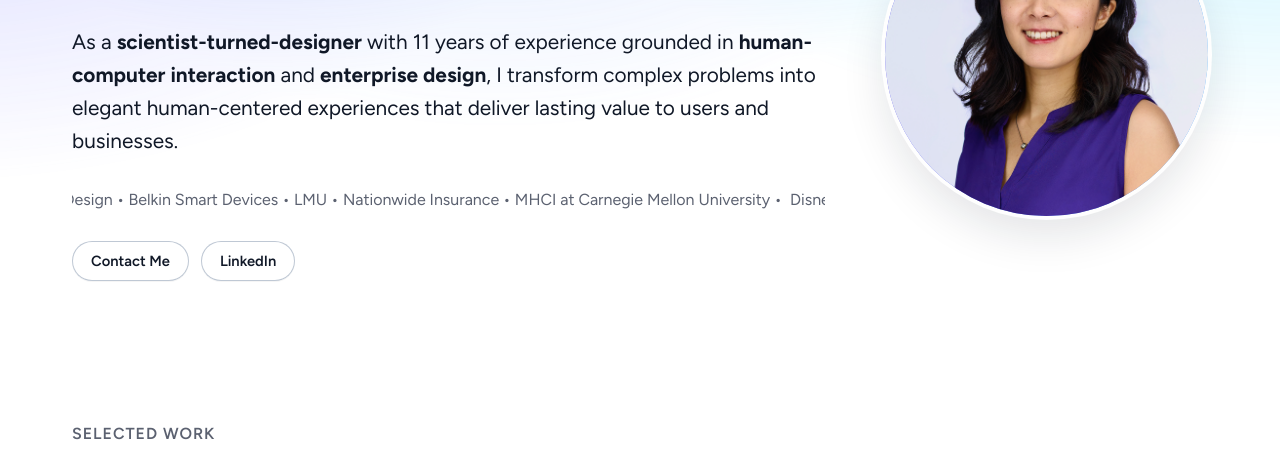
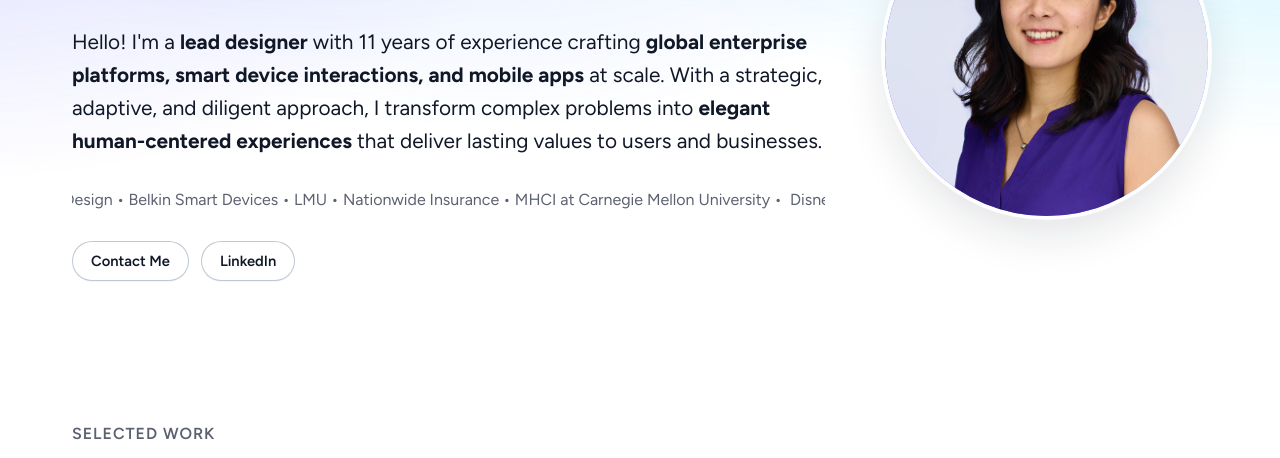
Before and after one commit to wincaroline/portfolio2026, a website: page index.html in a window 1280 px wide. Shown: the part 342-800 px from the top of the page. Drawn offline with Linux system fonts and the light colour scheme.

Commit message:
More SEO Optimization

```diff
--- a/index.html
+++ b/index.html
@@ -3,7 +3,7 @@
   <head>
     <meta charset="UTF-8" />
     <meta name="viewport" content="width=device-width, initial-scale=1.0" />
-    <title>Caroline Win – Product Designer, Researcher, & Builder</title>
+    <title>Caroline Win – Senior Product Designer, Researcher, & Builder</title>
     <meta name="description" content="Caroline Win — Senior Product Designer with 11 years of experience designing complex global enterprise applications at scale, smart home device interactions, and mobile apps. Disney, Belkin, Nationwide Insurance, CMU MHCI.">
     <link rel="canonical" href="https://carolinewin.com/index.html" />
     <meta property="og:title" content="Caroline Win – Product Designer, Researcher, &amp; Builder" />
@@ -71,7 +71,8 @@
         <div class="hero__content">
           <h1>Designing for Impact</h1>
           <p class="headline">
-            As a <strong>scientist-turned-designer</strong> with 11 years of experience grounded in <strong>human-computer interaction</strong> and <strong>enterprise design</strong>, I transform complex problems into elegant human-centered experiences that deliver lasting value to users and businesses.
+            Hello! I'm a <strong>lead designer</strong> with 11 years of experience crafting <strong>global enterprise platforms, smart device interactions, and mobile apps</strong> at scale. With a strategic, adaptive, and diligent approach, I transform complex problems into <strong>elegant human-centered experiences</strong> that deliver lasting values to users and businesses.
+            <!-- As a <strong>scientist-turned-designer</strong> with 11 years of experience grounded in <strong>human-computer interaction</strong> and <strong>enterprise design</strong>, I transform complex problems into elegant human-centered experiences that deliver lasting value to users and businesses. -->
           </p>
           <div class="marquee mt-32 mb-32" aria-hidden="true">
             <div class="marquee__track">
```
Also changed, not shown: about.html (+1 -1 lines), resume.html (+1 -1 lines), 1 other file.
